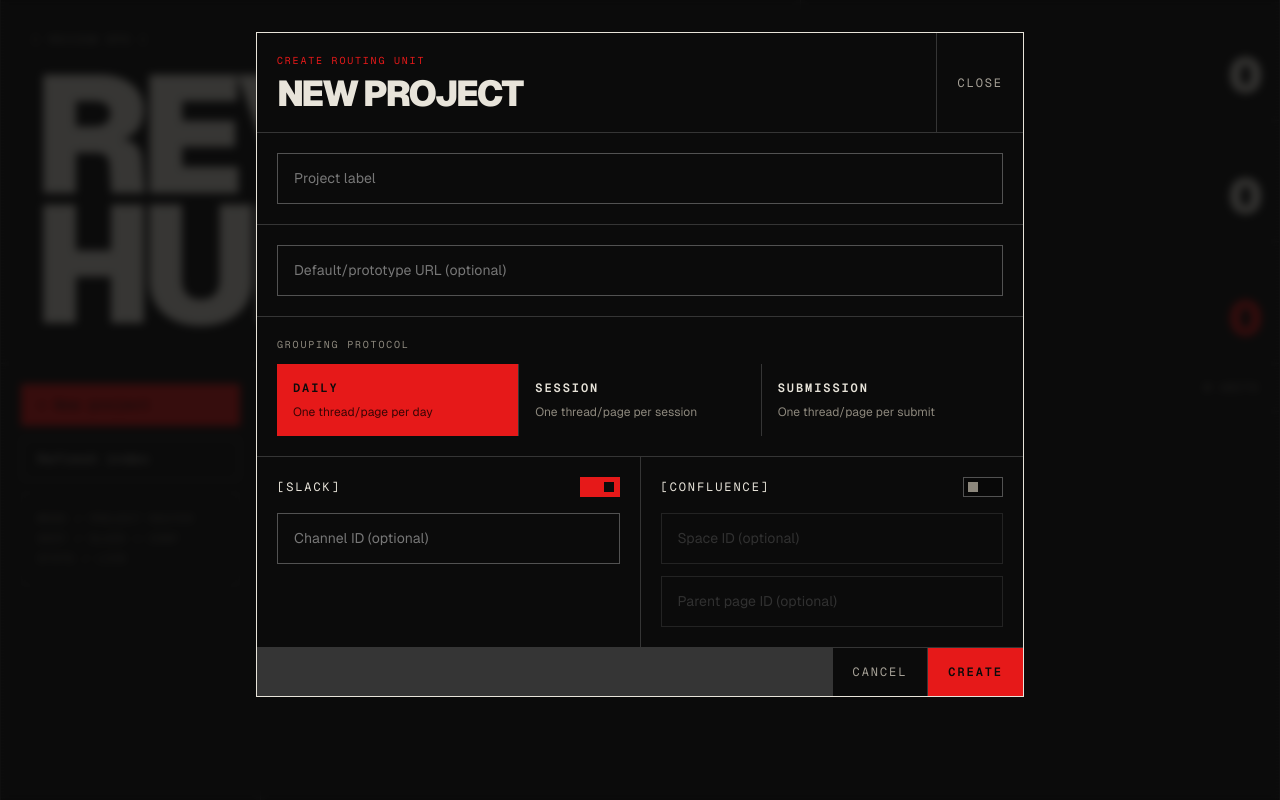
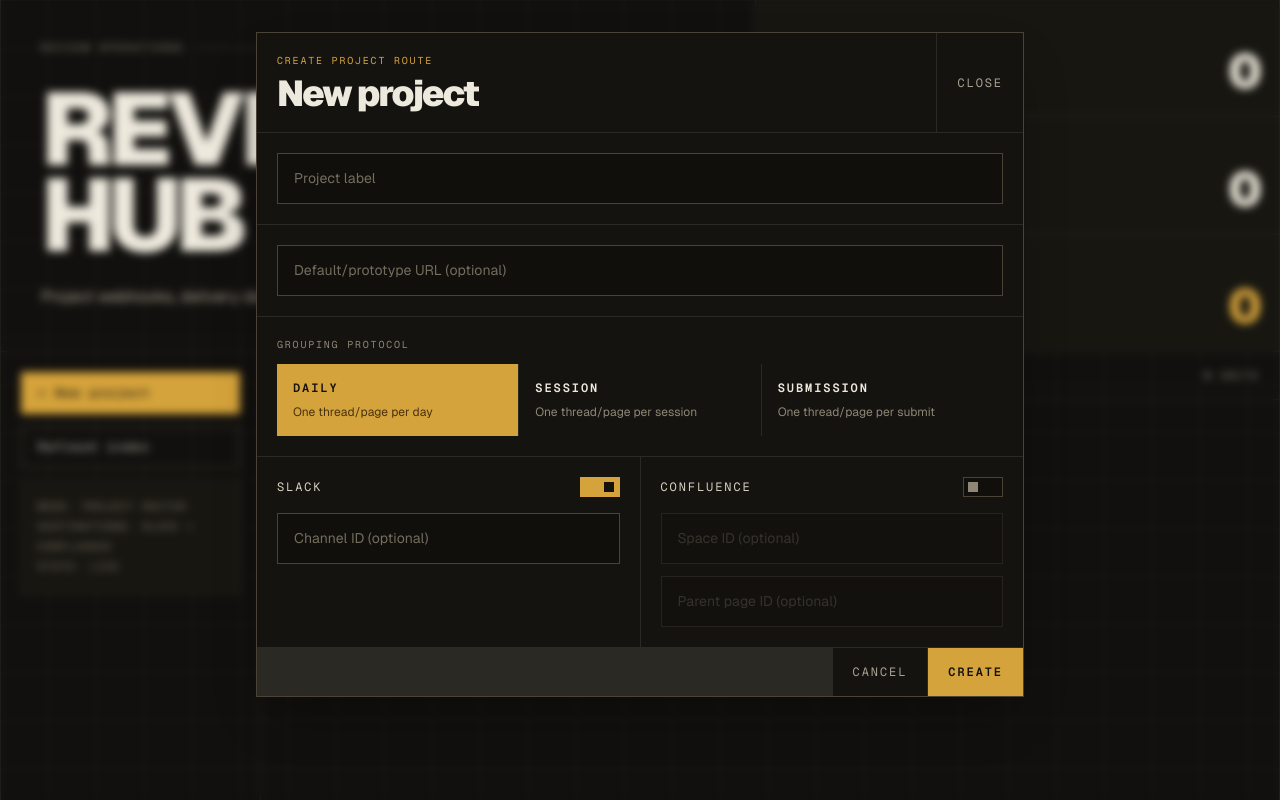
Before and after one commit to mnttnm/reviewhub, a Next.js app: page / in a window 1280 px wide. Both pictures are taken after a click on the button "+ New project". Built offline with nearby package versions, Linux system fonts and the light colour scheme.

Commit message:
Polish ReviewHub dashboard

```diff
--- a/src/app/globals.css
+++ b/src/app/globals.css
@@ -22,49 +22,45 @@ body {
 
 .control {
   width: 100%;
-  border: 1px solid #525252;
+  border: 1px solid #4a4436;
   border-radius: 0;
-  background: #0b0b0b;
+  background: #100f0c;
   padding: 0.875rem 1rem;
-  color: #e8e4da;
+  color: #eee9dd;
   font-size: 0.875rem;
   outline: none;
 }
 
 .control::placeholder {
-  color: #777;
+  color: #746d5e;
 }
 
 .control:focus {
-  border-color: #e61919;
+  border-color: #d5a33b;
   box-shadow: none !important;
-}
-
-select.control {
-  color-scheme: dark;
 }
 
 .destination-toggle {
   appearance: none;
   width: 2.5rem;
   height: 1.25rem;
-  border: 1px solid #525252;
+  border: 1px solid #4a4436;
   border-radius: 0;
   background:
-    linear-gradient(#8d887d, #8d887d) 0.25rem 50% / 0.65rem 0.65rem no-repeat,
-    #080808;
+    linear-gradient(#8f8776, #8f8776) 0.25rem 50% / 0.65rem 0.65rem no-repeat,
+    #100f0c;
   cursor: pointer;
 }
 
 .destination-toggle:checked {
-  border-color: #e61919;
+  border-color: #d5a33b;
   background:
-    linear-gradient(#0b0b0b, #0b0b0b) calc(100% - 0.25rem) 50% / 0.65rem 0.65rem no-repeat,
-    #e61919;
+    linear-gradient(#15120d, #15120d) calc(100% - 0.25rem) 50% / 0.65rem 0.65rem no-repeat,
+    #d5a33b;
 }
 
 .destination-toggle:focus-visible {
-  outline: 1px solid #e61919;
+  outline: 1px solid #d5a33b;
   outline-offset: 3px;
 }
 
--- a/src/app/page.tsx
+++ b/src/app/page.tsx
@@ -125,23 +125,27 @@ export default function Home() {
   };
 
   return (
-    <div className="min-h-screen overflow-hidden bg-[#0b0b0b] text-[#e8e4da] font-[family-name:var(--font-geist-sans)]">
-      <div className="pointer-events-none fixed inset-0 opacity-[0.06] [background-image:repeating-linear-gradient(0deg,transparent,transparent_2px,#fff_2px,#fff_3px)]" />
-      <main className="relative mx-auto grid min-h-screen w-full max-w-[1600px] grid-rows-[auto_1fr] border-x border-[#353535]">
-        <header className="grid border-b border-[#353535] lg:grid-cols-[1.25fr_0.75fr]">
-          <section className="min-w-0 p-5 sm:p-8">
-            <div className="mb-6 flex items-center gap-3 font-[family-name:var(--font-geist-mono)] text-[10px] uppercase tracking-[0.22em] text-[#a6a197]">
-              <span>[ REVIEW OPS ]</span>
-              <span className="h-px flex-1 bg-[#353535]" />
-              <span>REV / 04</span>
+    <div className="min-h-screen overflow-hidden bg-[#11100e] text-[#eee9dd] font-[family-name:var(--font-geist-sans)]">
+      <div className="pointer-events-none fixed inset-0 opacity-[0.035] [background-image:linear-gradient(#fff_1px,transparent_1px),linear-gradient(90deg,#fff_1px,transparent_1px)] [background-size:48px_48px]" />
+      <main className="relative mx-auto grid min-h-screen w-full max-w-[1520px] grid-rows-[auto_1fr] border-x border-[#2b2924] bg-[#141310]/88">
+        <header className="grid border-b border-[#2b2924] lg:grid-cols-[1.18fr_0.82fr]">
+          <section className="min-w-0 p-6 sm:p-10">
+            <div className="mb-8 flex items-center gap-3 font-[family-name:var(--font-geist-mono)] text-[10px] uppercase tracking-[0.24em] text-[#9f998a]">
+              <span>Review operations</span>
+              <span className="h-px flex-1 bg-[#343129]" />
+              <span>Routing console</span>
             </div>
-            <h1 className="max-w-5xl text-[clamp(4.5rem,13vw,13rem)] font-black uppercase leading-[0.78] tracking-[-0.075em]">
+            <h1 className="max-w-4xl text-[clamp(3.5rem,8vw,9rem)] font-black uppercase leading-[0.84] tracking-[-0.065em]">
               Review
               <br />
               Hub
             </h1>
+            <p className="mt-6 max-w-2xl text-base leading-7 text-[#aaa291]">
+              Project webhooks, delivery destinations, and review activity in
+              one operational view.
+            </p>
           </section>
-          <aside className="grid border-t border-[#353535] lg:border-l lg:border-t-0">
+          <aside className="grid border-t border-[#2b2924] bg-[#171611] lg:border-l lg:border-t-0">
             <Metric label="active projects" value={totals.projects} />
             <Metric label="reviews posted" value={totals.reviews} />
             <Metric label="comments routed" value={totals.comments} accent />
@@ -149,32 +153,32 @@ export default function Home() {
         </header>
 
         <section className="grid min-h-0 lg:grid-cols-[260px_1fr]">
-          <nav className="border-b border-[#353535] p-5 lg:border-b-0 lg:border-r">
+          <nav className="border-b border-[#2b2924] p-5 lg:border-b-0 lg:border-r">
             <div className="sticky top-5 space-y-3 font-[family-name:var(--font-geist-mono)] text-xs uppercase tracking-[0.12em]">
               <button
                 type="button"
                 onClick={() => setModalOpen(true)}
-                className="w-full border border-[#e61919] bg-[#e61919] px-4 py-3 text-left font-bold text-[#0b0b0b] transition hover:bg-[#ff2a2a]"
+                className="w-full border border-[#d5a33b] bg-[#d5a33b] px-4 py-3 text-left font-bold text-[#15120d] transition hover:bg-[#efc15b]"
               >
                 + New project
               </button>
               <button
                 type="button"
                 onClick={refreshProjects}
-                className="w-full border border-[#525252] px-4 py-3 text-left text-[#e8e4da] transition hover:border-[#e8e4da]"
+                className="w-full border border-[#494438] px-4 py-3 text-left text-[#d7d0bf] transition hover:border-[#b7ad96] hover:text-[#f1eadc]"
               >
                 Refresh index
               </button>
-              <div className="border border-[#353535] p-4 text-[10px] leading-5 text-[#8d887d]">
-                <div>MODE / PROJECT ROUTER</div>
-                <div>DEST / SLACK + CONF</div>
-                <div>STATE / LIVE</div>
+              <div className="border border-[#2b2924] bg-[#171611] p-4 text-[10px] leading-5 text-[#8f8776]">
+                <div>Mode: project router</div>
+                <div>Destinations: Slack + Confluence</div>
+                <div>State: live</div>
               </div>
             </div>
           </nav>
 
           <section className="min-w-0">
-            <div className="grid grid-cols-[1fr_auto] border-b border-[#353535] px-5 py-4 font-[family-name:var(--font-geist-mono)] text-[10px] uppercase tracking-[0.18em] text-[#a6a197]">
+            <div className="grid grid-cols-[1fr_auto] border-b border-[#2b2924] px-5 py-4 font-[family-name:var(--font-geist-mono)] text-[10px] uppercase tracking-[0.18em] text-[#9f998a]">
               <span>Active projects</span>
               <span>{projects.length} units</span>
             </div>
@@ -182,10 +186,10 @@ export default function Home() {
             {projects.length === 0 ? (
               <div className="grid min-h-[320px] place-items-center p-8 text-center">
                 <div>
-                  <p className="mb-3 font-[family-name:var(--font-geist-mono)] text-xs uppercase tracking-[0.2em] text-[#e61919]">
+                  <p className="mb-3 font-[family-name:var(--font-geist-mono)] text-xs uppercase tracking-[0.2em] text-[#d5a33b]">
                     No routing units found
                   </p>
-                  <p className="max-w-md text-sm text-[#a6a197]">
+                  <p className="max-w-md text-sm text-[#aaa291]">
                     Create a project to generate the webhook endpoint Agentation
                     should call.
                   </p>
@@ -245,16 +249,16 @@ function Metric({
   value: number;
 }) {
   return (
-    <div className="grid grid-cols-[1fr_auto] items-end border-b border-[#353535] p-5 last:border-b-0">
-      <span className="font-[family-name:var(--font-geist-mono)] text-[10px] uppercase tracking-[0.18em] text-[#8d887d]">
+    <div className="grid grid-cols-[1fr_auto] items-end border-b border-[#2b2924] p-5 last:border-b-0">
+      <span className="font-[family-name:var(--font-geist-mono)] text-[10px] uppercase tracking-[0.18em] text-[#8f8776]">
         {label}
       </span>
       <data
         value={value}
         className={
           accent
-            ? "text-5xl font-black tracking-[-0.08em] text-[#e61919]"
-            : "text-5xl font-black tracking-[-0.08em]"
+            ? "text-5xl font-black tracking-[-0.07em] text-[#d5a33b]"
+            : "text-5xl font-black tracking-[-0.07em] text-[#eee9dd]"
         }
       >
         {value}
@@ -278,14 +282,14 @@ function ProjectRow({ project }: { project: Project }) {
   };
 
   return (
-    <article className="grid border-b border-[#353535] transition hover:bg-[#111] xl:grid-cols-[minmax(220px,0.85fr)_minmax(360px,1.35fr)_minmax(240px,0.65fr)]">
-      <section className="min-w-0 border-b border-[#353535] p-5 xl:border-b-0 xl:border-r">
-        <div className="mb-2 flex items-center gap-2 font-[family-name:var(--font-geist-mono)] text-[10px] uppercase tracking-[0.16em] text-[#8d887d]">
+    <article className="grid border-b border-[#2b2924] transition hover:bg-[#18160f] xl:grid-cols-[minmax(220px,0.85fr)_minmax(360px,1.35fr)_minmax(240px,0.65fr)]">
+      <section className="min-w-0 border-b border-[#2b2924] p-5 xl:border-b-0 xl:border-r">
+        <div className="mb-2 flex items-center gap-2 font-[family-name:var(--font-geist-mono)] text-[10px] uppercase tracking-[0.16em] text-[#8f8776]">
           <span>{project.grouping || "legacy"}</span>
-          <span>{"/ /"}</span>
+          <span className="text-[#4f493c]">/</span>
           <span>{project.id || "legacy"}</span>
         </div>
-        <h3 className="truncate text-2xl font-black uppercase leading-none tracking-[-0.055em]">
+        <h3 className="truncate text-2xl font-extrabold leading-none tracking-[-0.04em]">
           {project.name}
         </h3>
         <div className="mt-4 flex flex-wrap gap-2">
@@ -300,31 +304,31 @@ function ProjectRow({ project }: { project: Project }) {
         </div>
       </section>
 
-      <section className="min-w-0 border-b border-[#353535] p-5 xl:border-b-0 xl:border-r">
+      <section className="min-w-0 border-b border-[#2b2924] p-5 xl:border-b-0 xl:border-r">
         <div className="mb-2 flex items-center justify-between gap-3">
-          <span className="font-[family-name:var(--font-geist-mono)] text-[10px] uppercase tracking-[0.18em] text-[#8d887d]">
+          <span className="font-[family-name:var(--font-geist-mono)] text-[10px] uppercase tracking-[0.18em] text-[#8f8776]">
             Webhook endpoint
           </span>
           <button
             type="button"
             onClick={copyWebhook}
-            className="border border-[#e61919] px-3 py-1 font-[family-name:var(--font-geist-mono)] text-[10px] font-bold uppercase tracking-[0.12em] text-[#e61919] transition hover:bg-[#e61919] hover:text-[#0b0b0b]"
+            className="border border-[#7c6e50] px-3 py-1 font-[family-name:var(--font-geist-mono)] text-[10px] font-bold uppercase tracking-[0.12em] text-[#d5a33b] transition hover:border-[#d5a33b] hover:bg-[#d5a33b] hover:text-[#15120d]"
           >
             {copied ? "Copied" : "Copy"}
           </button>
         </div>
-        <code className="block truncate border border-[#353535] bg-[#080808] px-3 py-3 font-[family-name:var(--font-geist-mono)] text-xs text-[#e8e4da]">
+        <code className="block truncate border border-[#2d2a22] bg-[#0f0e0b] px-3 py-3 font-[family-name:var(--font-geist-mono)] text-xs text-[#d7d0bf]">
           {webhookUrl}
         </code>
       </section>
 
       <section className="grid grid-cols-2 xl:grid-cols-1">
-        <div className="grid grid-cols-2 border-r border-[#353535] xl:border-b xl:border-r-0">
+        <div className="grid grid-cols-2 border-r border-[#2b2924] xl:border-b xl:border-r-0">
           <Telemetry label="reviews" value={project.reviewCount || 0} />
           <Telemetry label="comments" value={project.commentCount || 0} />
         </div>
         <div className="grid content-between gap-3 p-5">
-          <div className="font-[family-name:var(--font-geist-mono)] text-[10px] uppercase tracking-[0.14em] text-[#8d887d]">
+          <div className="font-[family-name:var(--font-geist-mono)] text-[10px] uppercase tracking-[0.14em] text-[#8f8776]">
             {project.lastReviewAt ? `Last ${formatDate(project.lastReviewAt)}` : "No reviews yet"}
           </div>
           <div className="flex flex-wrap gap-2">
@@ -340,10 +344,10 @@ function ProjectRow({ project }: { project: Project }) {
 function Telemetry({ label, value }: { label: string; value: number }) {
   return (
     <div className="p-5">
-      <data value={value} className="block text-3xl font-black tracking-[-0.06em]">
+      <data value={value} className="block text-3xl font-black tracking-[-0.05em] text-[#eee9dd]">
         {value}
       </data>
-      <span className="font-[family-name:var(--font-geist-mono)] text-[10px] uppercase tracking-[0.16em] text-[#8d887d]">
+      <span className="font-[family-name:var(--font-geist-mono)] text-[10px] uppercase tracking-[0.16em] text-[#8f8776]">
         {label}
       </span>
     </div>
@@ -361,11 +365,11 @@ function DestinationMarker({
     <span
       className={
         active
-          ? "border border-[#e61919] bg-[#e61919] px-2 py-1 font-[family-name:var(--font-geist-mono)] text-[10px] font-bold uppercase tracking-[0.12em] text-[#0b0b0b]"
-          : "border border-[#4a4a4a] px-2 py-1 font-[family-name:var(--font-geist-mono)] text-[10px] uppercase tracking-[0.12em] text-[#777]"
+          ? "border border-[#6f603f] bg-[#2a2418] px-2 py-1 font-[family-name:var(--font-geist-mono)] text-[10px] font-bold uppercase tracking-[0.12em] text-[#efc15b]"
+          : "border border-[#3c382f] px-2 py-1 font-[family-name:var(--font-geist-mono)] text-[10px] uppercase tracking-[0.12em] text-[#706957]"
       }
     >
-      [{children}]
+      {children}
     </span>
   );
 }
@@ -373,7 +377,7 @@ function DestinationMarker({
 function DirectLink({ label, href }: { label: string; href?: string }) {
   if (!href) {
     return (
-      <span className="border border-[#353535] px-3 py-1.5 font-[family-name:var(--font-geist-mono)] text-[10px] uppercase tracking-[0.12em] text-[#666]">
+      <span className="border border-[#2b2924] px-3 py-1.5 font-[family-name:var(--font-geist-mono)] text-[10px] uppercase tracking-[0.12em] text-[#706957]">
         {label}
       </span>
     );
@@ -384,7 +388,7 @@ function DirectLink({ label, href }: { label: string; href?: string }) {
       href={href}
       target="_blank"
       rel="noopener noreferrer"
-      className="border border-[#8d887d] px-3 py-1.5 font-[family-name:var(--font-geist-mono)] text-[10px] uppercase tracking-[0.12em] text-[#e8e4da] transition hover:border-[#e61919] hover:text-[#e61919]"
+      className="border border-[#6f6655] px-3 py-1.5 font-[family-name:var(--font-geist-mono)] text-[10px] uppercase tracking-[0.12em] text-[#d7d0bf] transition hover:border-[#d5a33b] hover:text-[#efc15b]"
     >
       {label}
     </a>
@@ -435,27 +439,27 @@ function CreateProjectModal({
   onSubmit: (e: React.FormEvent) => void;
 }) {
   return (
-    <div className="fixed inset-0 z-50 grid place-items-start overflow-y-auto bg-[#0b0b0b]/80 p-4 backdrop-blur-sm sm:p-8">
-      <div className="mx-auto w-full max-w-3xl border border-[#e8e4da] bg-[#0b0b0b] text-[#e8e4da]">
-        <header className="grid grid-cols-[1fr_auto] border-b border-[#353535]">
+    <div className="fixed inset-0 z-50 grid place-items-start overflow-y-auto bg-[#11100e]/82 p-4 backdrop-blur-sm sm:p-8">
+      <div className="mx-auto w-full max-w-3xl border border-[#4a4436] bg-[#141310] text-[#eee9dd] shadow-2xl shadow-black/30">
+        <header className="grid grid-cols-[1fr_auto] border-b border-[#2b2924]">
           <div className="p-5">
-            <p className="mb-2 font-[family-name:var(--font-geist-mono)] text-[10px] uppercase tracking-[0.18em] text-[#e61919]">
-              Create routing unit
+            <p className="mb-2 font-[family-name:var(--font-geist-mono)] text-[10px] uppercase tracking-[0.18em] text-[#d5a33b]">
+              Create project route
             </p>
-            <h2 className="text-4xl font-black uppercase leading-none tracking-[-0.06em]">
+            <h2 className="text-4xl font-black leading-none tracking-[-0.055em]">
               New project
             </h2>
           </div>
           <button
             type="button"
             onClick={onClose}
-            className="border-l border-[#353535] px-5 font-[family-name:var(--font-geist-mono)] text-xs uppercase tracking-[0.16em] text-[#a6a197] transition hover:bg-[#e61919] hover:text-[#0b0b0b]"
+            className="border-l border-[#2b2924] px-5 font-[family-name:var(--font-geist-mono)] text-xs uppercase tracking-[0.16em] text-[#aaa291] transition hover:bg-[#242116] hover:text-[#efc15b]"
           >
             Close
           </button>
         </header>
 
-        <form onSubmit={onSubmit} className="grid gap-px bg-[#353535]">
+        <form onSubmit={onSubmit} className="grid gap-px bg-[#2b2924]">
           <Field>
             <input
               type="text"
@@ -482,7 +486,7 @@ function CreateProjectModal({
             />
           </Field>
 
-          <div className="grid gap-px bg-[#353535] sm:grid-cols-2">
+          <div className="grid gap-px bg-[#2b2924] sm:grid-cols-2">
             <DestinationPanel
               enabled={slackEnabled}
               title="Slack"
@@ -519,24 +523,24 @@ function CreateProjectModal({
           </div>
 
           {error && (
-            <div className="bg-[#0b0b0b] p-5 font-[family-name:var(--font-geist-mono)] text-xs uppercase tracking-[0.12em] text-[#ff2a2a]">
+            <div className="bg-[#141310] p-5 font-[family-name:var(--font-geist-mono)] text-xs uppercase tracking-[0.12em] text-[#efc15b]">
               {error}
             </div>
           )}
 
-          <footer className="flex justify-end gap-px bg-[#353535]">
+          <footer className="flex justify-end gap-px bg-[#2b2924]">
             <button
               type="button"
               onClick={onClose}
               disabled={loading}
-              className="bg-[#0b0b0b] px-5 py-4 font-[family-name:var(--font-geist-mono)] text-xs uppercase tracking-[0.16em] text-[#a6a197] transition hover:text-[#e8e4da] disabled:opacity-50"
+              className="bg-[#141310] px-5 py-4 font-[family-name:var(--font-geist-mono)] text-xs uppercase tracking-[0.16em] text-[#aaa291] transition hover:text-[#eee9dd] disabled:opacity-50"
             >
               Cancel
             </button>
             <button
               type="submit"
               disabled={loading}
-              className="bg-[#e61919] px-5 py-4 font-[family-name:var(--font-geist-mono)] text-xs font-bold uppercase tracking-[0.16em] text-[#0b0b0b] transition hover:bg-[#ff2a2a] disabled:opacity-50"
+              className="bg-[#d5a33b] px-5 py-4 font-[family-name:var(--font-geist-mono)] text-xs font-bold uppercase tracking-[0.16em] text-[#15120d] transition hover:bg-[#efc15b] disabled:opacity-50"
             >
               {loading ? "Creating" : "Create"}
             </button>
@@ -548,7 +552,7 @@ function CreateProjectModal({
 }
 
 function Field({ children }: { children: React.ReactNode }) {
-  return <div className="bg-[#0b0b0b] p-5">{children}</div>;
+  return <div className="bg-[#141310] p-5">{children}</div>;
 }
 
 function GroupingControl({
@@ -566,10 +570,10 @@ function GroupingControl({
 
   return (
     <div>
-      <div className="mb-3 font-[family-name:var(--font-geist-mono)] text-[10px] uppercase tracking-[0.18em] text-[#8d887d]">
+      <div className="mb-3 font-[family-name:var(--font-geist-mono)] text-[10px] uppercase tracking-[0.18em] text-[#8f8776]">
         Grouping protocol
       </div>
-      <div className="grid gap-px bg-[#353535] sm:grid-cols-3">
+      <div className="grid gap-px bg-[#2b2924] sm:grid-cols-3">
         {options.map((option) => {
           const selected = value === option.value;
 
@@ -580,8 +584,8 @@ function GroupingControl({
               onClick={() => onChange(option.value)}
               className={
                 selected
-                  ? "bg-[#e61919] p-4 text-left text-[#0b0b0b]"
-                  : "bg-[#0b0b0b] p-4 text-left text-[#e8e4da] transition hover:bg-[#141414]"
+                  ? "bg-[#d5a33b] p-4 text-left text-[#15120d]"
+                  : "bg-[#141310] p-4 text-left text-[#eee9dd] transition hover:bg-[#1d1a12]"
               }
             >
               <span className="block font-[family-name:var(--font-geist-mono)] text-xs font-bold uppercase tracking-[0.16em]">
@@ -590,8 +594,8 @@ function GroupingControl({
               <span
                 className={
                   selected
-                    ? "mt-2 block text-xs text-[#3a0505]"
-                    : "mt-2 block text-xs text-[#8d887d]"
+                    ? "mt-2 block text-xs text-[#4a3210]"
+                    : "mt-2 block text-xs text-[#8f8776]"
                 }
               >
                 {option.detail}
@@ -616,9 +620,9 @@ function DestinationPanel({
   title: string;
 }) {
   return (
-    <section className="bg-[#0b0b0b] p-5">
-      <label className="mb-4 flex items-center justify-between font-[family-name:var(--font-geist-mono)] text-xs uppercase tracking-[0.16em]">
-        [{title}]
+    <section className="bg-[#141310] p-5">
+      <label className="mb-4 flex items-center justify-between font-[family-name:var(--font-geist-mono)] text-xs uppercase tracking-[0.16em] text-[#d7d0bf]">
+        {title}
         <input
           type="checkbox"
           checked={enabled}
```
